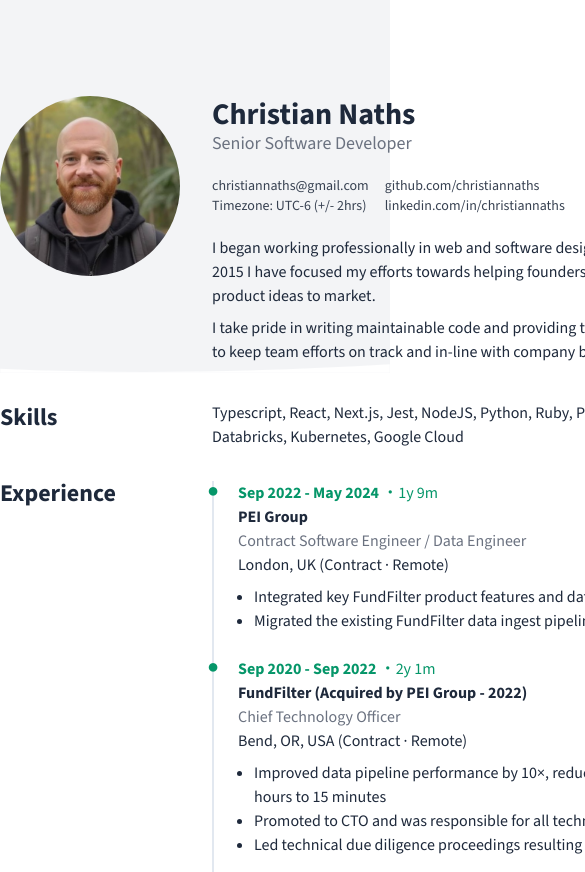
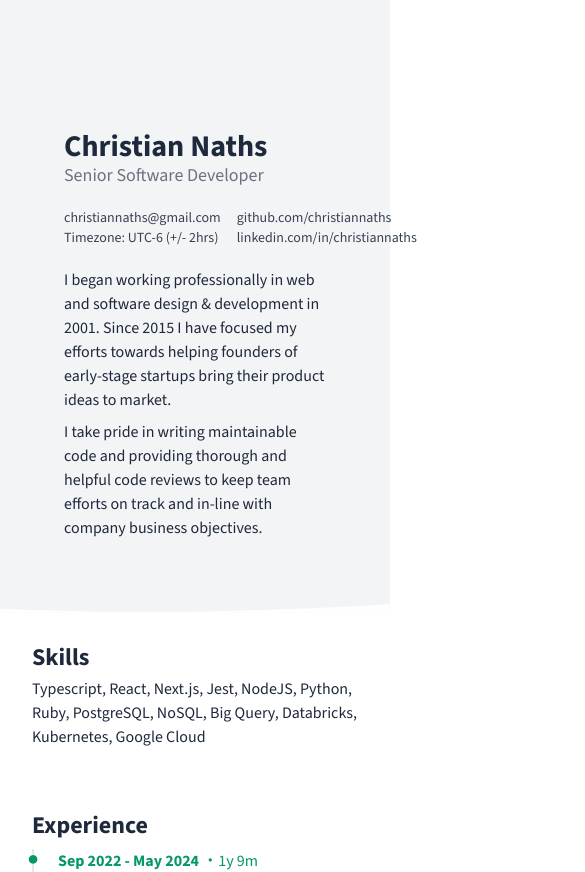
Before and after one commit to christiannaths/resume, a React (Vite) app: page / in a window 390 px wide. Shown: the top 872 px of the page, 585 px wide, since content can reach past the window. Built offline with nearby package versions, Linux system fonts and the light colour scheme.

Commit message:
adds basic mobile styles

```diff
--- a/src/App.tsx
+++ b/src/App.tsx
@@ -16,7 +16,7 @@ function App() {
     <article className="pb-16 text-md print:text-sm source-sans-3 text-slate-800 text-pretty">
       <header className="bg-gray-100">
         <Container className="pt-24">
-          <div className="text-center col-span-2">
+          <div className="text-center col-span-2 hidden md:block">
             <div className="overflow-hidden w-full rounded-full">
               <img
                 className="w-full h-full scale-125"
@@ -25,7 +25,7 @@ function App() {
               />
             </div>
           </div>
-          <div className="col-span-6">
+          <div className="col-span-6 p-8 md:p-0">
             <h1 className="text-3xl font-bold">Christian Naths</h1>
             <Subtitle className="text-lg leading-none">
               Senior Software Developer
--- a/src/components/Container.tsx
+++ b/src/components/Container.tsx
@@ -6,7 +6,9 @@ type Props = {
 
 export function Container({ children, as: Tag = 'div', className = '' }: Props) {
   return (
-    <Tag className={`container w-[8.5in] mx-auto grid grid-cols-8 gap-8 ${className}`}>
+    <Tag
+      className={`container md:w-[8.5in] mx-auto md:grid md:grid-cols-8 md:gap-8 p-8 md:pb-0 md:px-8 ${className}`}
+    >
       {children}
     </Tag>
   );
--- a/src/components/Section.tsx
+++ b/src/components/Section.tsx
@@ -8,8 +8,8 @@ type Props = {
 export function Section({ title, children }: Props) {
   return (
     <Container as="section" className={`pt-6 relative`}>
-      <h2 className={`text-2xl font-bold pt-1 col-span-2`}>{title}</h2>
-      <div className="col-span-6">{children}</div>
+      <h2 className={`text-2xl font-bold pt-1 md:col-span-2`}>{title}</h2>
+      <div className="md:col-span-6">{children}</div>
     </Container>
   );
 }
```
